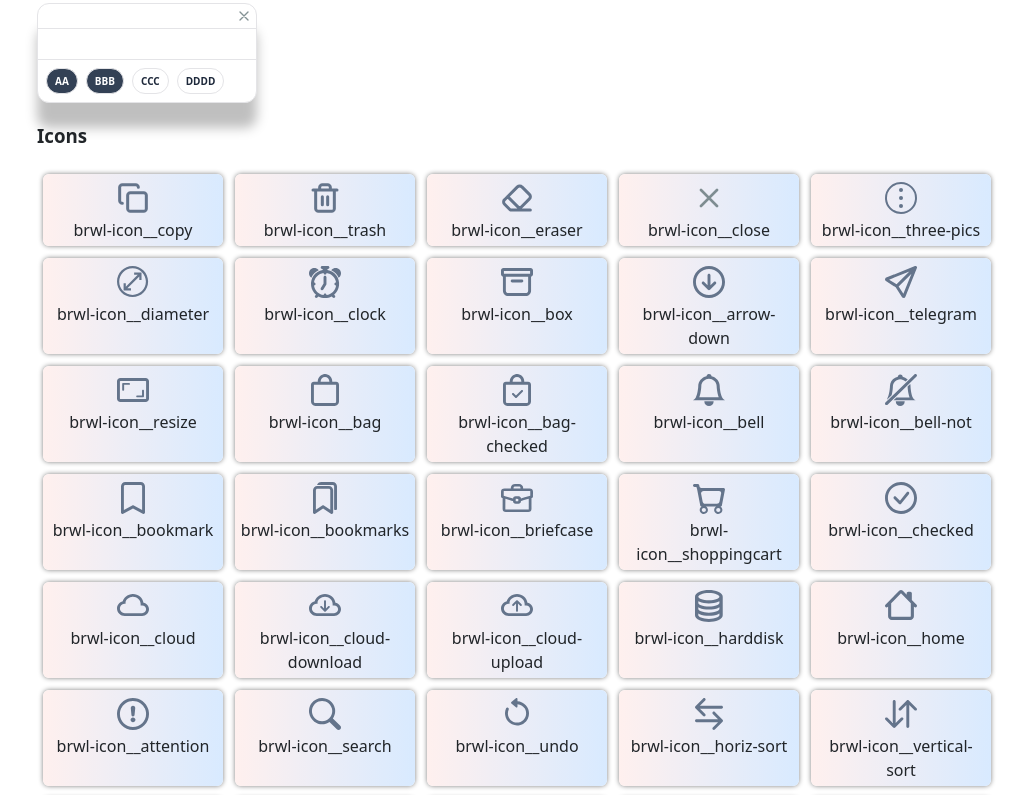
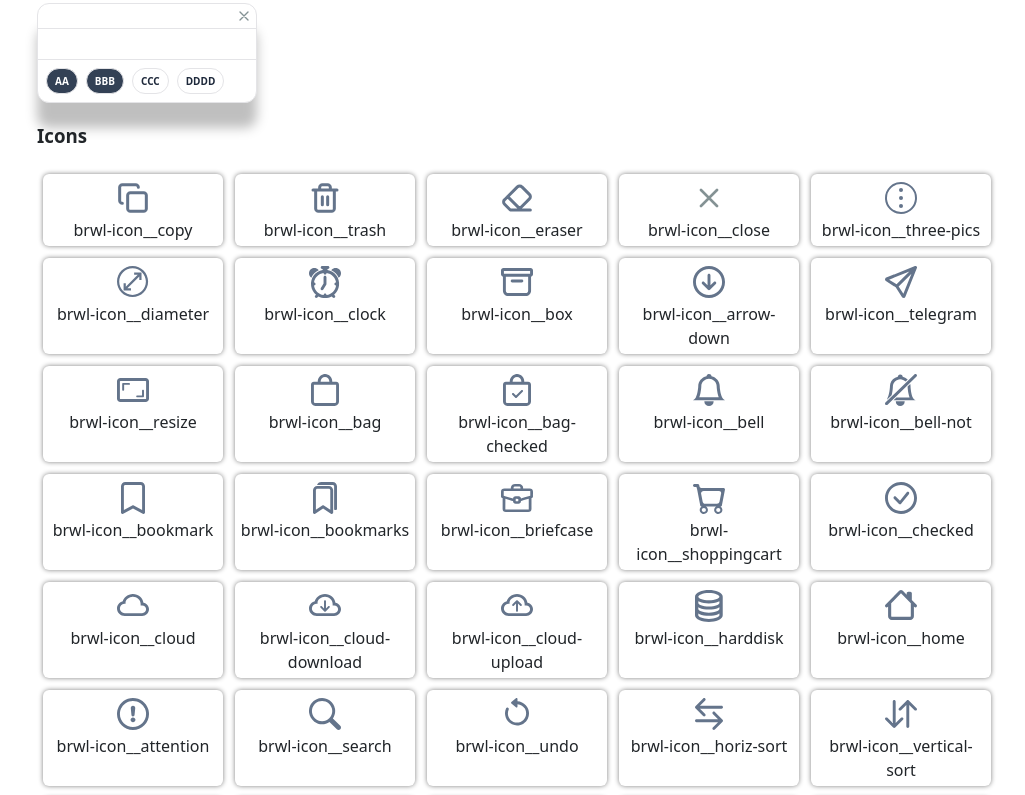
Before and after one commit to null-none/browly, a website built with Vite: page index.html in a window 1280 px wide. Shown: the part 1325-2120 px from the top of the page, without its empty margins (123-1148 px from the left). Built offline with nearby package versions, Linux system fonts and the light colour scheme.

Commit message:
removed background from icons

```diff
--- a/index.html
+++ b/index.html
@@ -25,7 +25,7 @@
         text-align: center;
         box-shadow: 0 0 5px gray;
         border-radius: 6px;
-        background: linear-gradient(91.29deg, #fff0ee, #d8eaff);
+        background: transparent;
         padding: 4px;
         cursor: pointer;
       }
```
